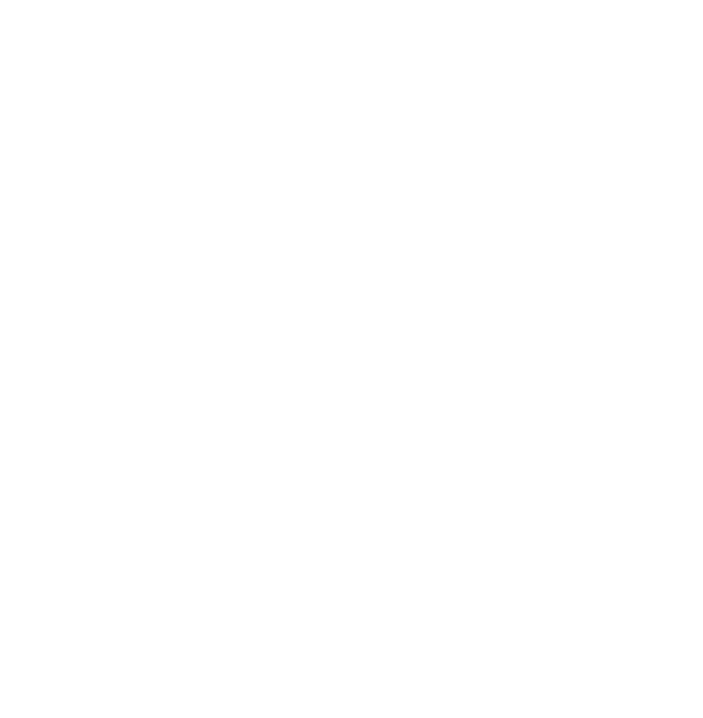
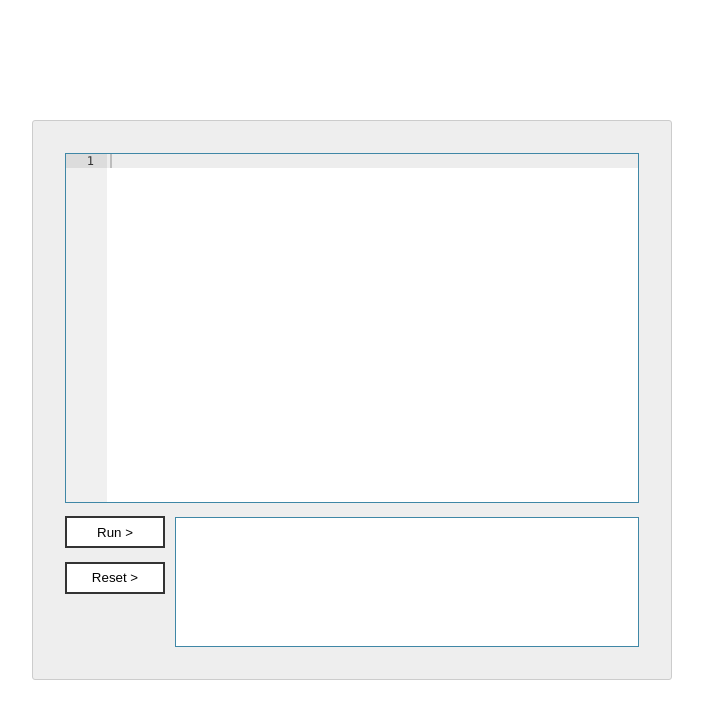
Before and after one commit to Siyeon-dev/ace_code_editor, a plain HTML site: page index.html in a window 1280 px wide. Shown: the whole page, without its empty margins (288-991 px from the left). Drawn offline with Linux system fonts and the light colour scheme.

Commit message:
setup the html and css files

```diff
--- a/index.html
+++ b/index.html
@@ -1,12 +1,33 @@
 <!DOCTYPE html>
 <html lang="en">
 	<head>
-  <meta charset="UTF-8">
-  <meta name="viewport" content="width=device-width, initial-scale=1.0">
-  <link rel="stylesheet" href="lib/css/editor-styles.css">
+		<meta charset="UTF-8" />
+		<meta name="viewport" content="width=device-width, initial-scale=1.0" />
+		<link rel="stylesheet" href="lib/css/editor-styles.css" />
 		<title>Code Editor</title>
 	</head>
 	<body>
+		<div class="editor">
+			<div class="editor__wrapper">
+				<div class="editor__body">
+					<div id="editorCode" class="editor__code"></div>
+				</div>
+				<div class="editor__footer">
+					<div class="editor__footer--left">
+						<button class="editor__btn editor__run">Run ></button>
+						<button class="editor__btn editor__reset">
+							Reset >
+						</button>
+					</div>
+					<div class="editor__footer--right">
+						<div class="editor__console">
+							<ul class="editor__console-logs"></ul>
+						</div>
+					</div>
+				</div>
+			</div>
+		</div>
+
 		<!-- Required Ace Libraries -->
 		<script src="lib/js/ace-editor/src-min/ace.js"></script>
 		<script src="lib/js/ace-editor/src-min/mode-javascript.js"></script>
--- a/lib/css/editor-styles.css
+++ b/lib/css/editor-styles.css
@@ -0,0 +1,87 @@
+/* Variables */
+:root {
+	--editor-bg: #eee;
+	--editor-border: #3f87a6;
+}
+
+/* Reset Styles */
+* {
+	padding: 0;
+	margin: 0;
+	box-sizing: border-box;
+}
+
+html,
+body {
+	height: 100%;
+	width: 100%;
+}
+
+.editor {
+	height: 100%;
+	width: 100%;
+	display: flex;
+	flex-direction: column;
+	justify-content: center;
+	align-items: center;
+}
+
+.editor__wrapper {
+	width: 50%;
+	height: 70%;
+	display: flex;
+	flex-direction: column;
+	background: var(--editor-bg);
+	padding: 2em;
+	border-radius: 3px;
+	border: 1px solid #ccc;
+}
+
+.editor__body {
+	flex: 1;
+}
+
+.editor__footer {
+	display: flex;
+}
+
+.editor__footer--left {
+	display: flex;
+	flex-direction: column;
+}
+
+.editor__footer--right {
+	flex: 1;
+	margin-left: 10px;
+	overflow: hidden;
+}
+
+.editor__btn {
+	border: 0;
+	padding: 0.5em;
+	background-color: #fff;
+	border: 2px solid #333;
+	margin-top: 1em;
+	width: 100px;
+	cursor: pointer;
+}
+
+.editor__console {
+	background-color: #fff;
+	width: 100%;
+	height: 130px;
+	margin-top: 0.9em;
+	border: 1px solid var(--editor-border);
+	overflow: auto;
+}
+
+.editor__code {
+	position: relative;
+	height: 100%;
+	width: 100%;
+	top: 0;
+	bottom: 0;
+	left: 0;
+	right: 0;
+	border: 1px solid var(--editor-border);
+}
--- a/lib/js/editor.js
+++ b/lib/js/editor.js
@@ -0,0 +1 @@
+let codeEditor = ace.edit('editorCode');
```
Lines whose indentation alone changed are shown as unchanged.
